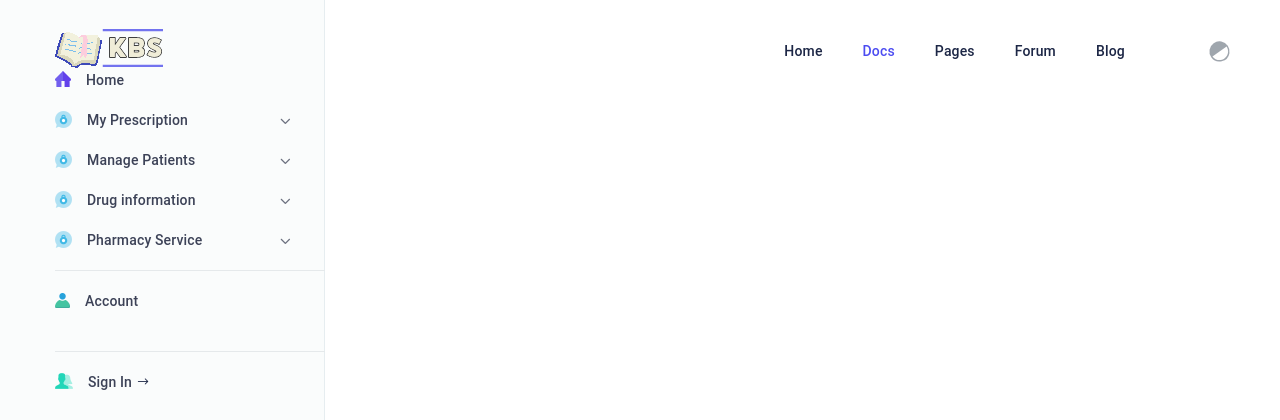
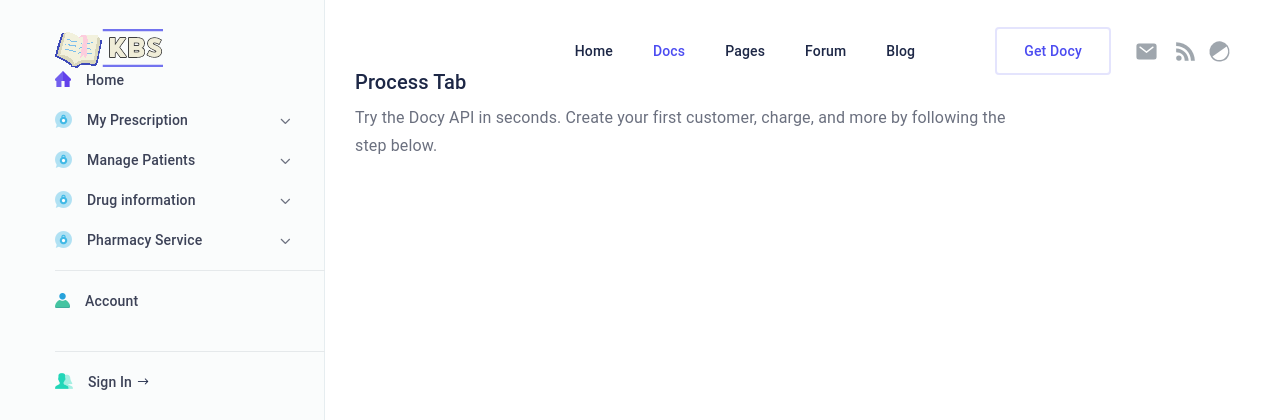
Before and after one commit to crystal-qazi/Knowledge_Base, a PHP site: page /admin_home.php in a window 1280 px wide. Shown: the top 420 px of the page. Run offline with PHP 8.4, Linux system fonts and the light colour scheme; data comes from the database, SQL or seed files in the repository; some libraries are stand-ins or nearby versions.

Commit message:
admin pannel

```diff
--- a/HeaderFooterTemp/admin/adminheader.php
+++ b/HeaderFooterTemp/admin/adminheader.php
@@ -48,7 +48,7 @@ $count = mysqli_num_rows($res);
 </div>
 
 <div class="body_wrapper">
-   <nav class="navbar navbar-expand-lg menu_one dark_menu  sticky-nav">
+   <nav class="navbar navbar-expand-lg menu_one dark_menu display_none sticky-nav">
         <div class="container custom_container">
             <a class="navbar-brand header_logo" href="index.html">
                 <img class="first_logo sticky_logo main_logo" src="img/logo.png" srcset="img/logo-2x.png 2x" alt="logo">
@@ -289,13 +289,13 @@ $count = mysqli_num_rows($res);
                     </li>
                 </ul>
                 <div class="right-nav">
-                    <!-- <a class="nav_btn tp_btn" href="https://is.gd/nDvqm2" target="_blank">Get Docy</a>
+                    <a class="nav_btn tp_btn" href="https://is.gd/nDvqm2" target="_blank">Get Docy</a>
                     <a class="px-2 ml-3" href="#" title="Subscribe to the newsletter">
                         <ion-icon name="mail"></ion-icon>
                     </a>
                     <a class="px-2" href="#" title="RSS feed">
                         <ion-icon name="logo-rss"></ion-icon>
-                    </a> -->
+                    </a>
                     <div class="px-2 js-darkmode-btn" title="Toggle dark mode">
                         <label for="something" class="tab-btn tab-btns">
                             <ion-icon class="light-mode" name="contrast"></ion-icon>
@@ -314,51 +314,7 @@ $count = mysqli_num_rows($res);
  <section class=" search-banner-light">
         <div class="container">
             <div class="doc_banner_content">
-                <!-- <form action="#" class="header_search_form">
-                    <div class="header_search_form_info">
-                        <div class="form-group">
-                            <div class="input-wrapper">
-                                <i class="icon_search"></i>
-                                <input type='search' id="searchbox" autocomplete="off" name="search"
-                                       placeholder="Search for Topics...." />
-                                <div class="header_search_form_panel">
-                                    <ul class="list-unstyled">
-                                        <li>Help Desk
-                                            <ul class="list-unstyled search_item">
-                                                <li><span>Configuration</span><a href="#">How to edit host and
-                                                    port?</a></li>
-                                                <li><span>Configuration</span><a href="#">The dev Property</a></li>
-                                            </ul>
-                                        </li>
-                                        <li>Support
-                                            <ul class="list-unstyled search_item">
-                                                <li><span>Pages</span><a href="#">The asyncData Method</a></li>
-                                            </ul>
-                                        </li>
-                                        <li>Documentation
-                                            <ul class="list-unstyled search_item">
-                                                <li><span>Getting Started</span><a href="#">The asyncData Method</a>
-                                                </li>
-                                                <li><span>Getting Started</span><a href="#">The asyncData Method</a>
-                                                </li>
-                                                <li><span>Getting Started</span><a href="#">The asyncData Method</a>
-                                                </li>
-                                            </ul>
-                                        </li>
-                                    </ul>
-                                </div>
-                            </div>
-                        </div>
-                    </div>
-                    <div class="header_search_keyword">
-                        <span class="header-search-form__keywords-label">Popular Searches:</span>
-                        <ul class="list-unstyled">
-                            <li class="wow fadeInUp" data-wow-delay="0.2s"><a href="#">Docy Documentation</a>,</li>
-                            <li class="wow fadeInUp" data-wow-delay="0.3s"><a href="#">Tabs Widget</a>,</li>
-                            <li class="wow fadeInUp" data-wow-delay="0.4s"><a href="#">Process Tab</a></li>
-                        </ul>
-                    </div>
-                </form> -->
+
             </div>
         </div>
     </section>
@@ -395,7 +351,7 @@ $count = mysqli_num_rows($res);
             <div class="overlay_bg"></div>
             <div class="container custom_container">
                 <div class="row">
-                    <div class="col-lg-3 doc_mobile_menu">
+                    <div class="col-lg-3 doc_mobile_menu display_none">
                         <aside class="doc_left_sidebarlist">
                             <div class="open_icon" id="left">
                                 <i class="arrow_carrot-right"></i>
--- a/admin_home.php
+++ b/admin_home.php
@@ -1,23 +1,21 @@
-<?php include('headerfootertemp/admin/adminheader.php') ?>
-
-
-                        <!--================Topic Area =================-->
+<?php include('HeaderFooterTemp\admin\adminheader.php') ?>
 
 <div class="col-lg-7 col-md-8 doc-middle-content">
     <div id="post" class="shortcode_info">
+        <div class="shortcode_title">
+            <h4>Process Tab</h4>
+            <p class="just_ch_color">Try the Docy API in seconds. Create your first customer,
+                charge, and more by
+                following the step below.</p>
+        </div>
+    </div>
+</div>
 
 
-
-
-
-
-                        </div>
-                    </div>
 </div>
 </div>
 </div>
 </section>
         <!--================End Topic Area =================-->
 
-
 <?php include('HeaderFooterTemp\admin\adminfooter.php') ?>
```
Lines whose indentation alone changed are shown as unchanged.
